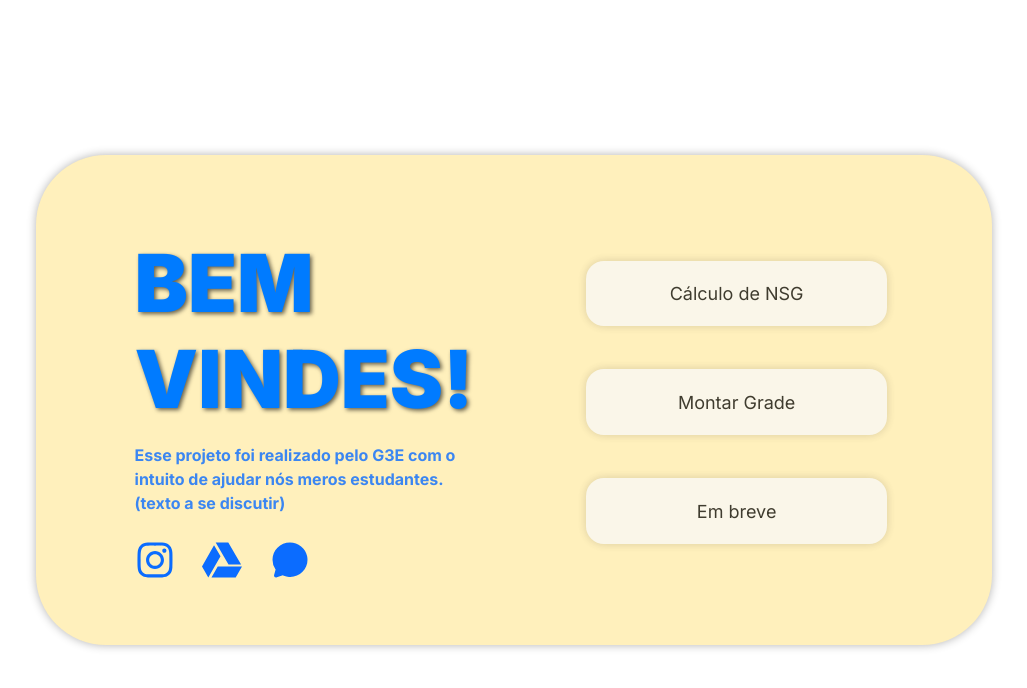
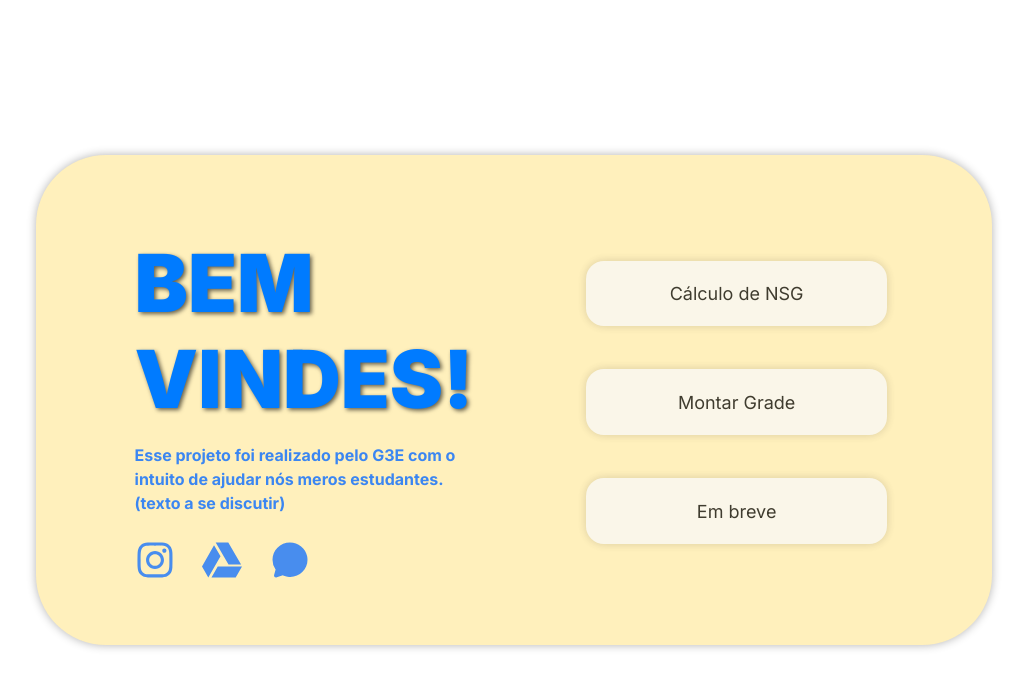
Before and after one commit to nicolashdx/HubLN, a React (Vite) app: page / in a window 1280 px wide. Shown: the top 688 px of the page, without its empty margins (126-1153 px from the left). Built offline with nearby package versions, Linux system fonts and the light colour scheme.

Commit message:
home links

```diff
--- a/src/Home.css
+++ b/src/Home.css
@@ -56,4 +56,5 @@
     font-size: 40px;
     color: #0b6cff;
     margin-right: 7%;
+    opacity: 0.75;
 }
```
